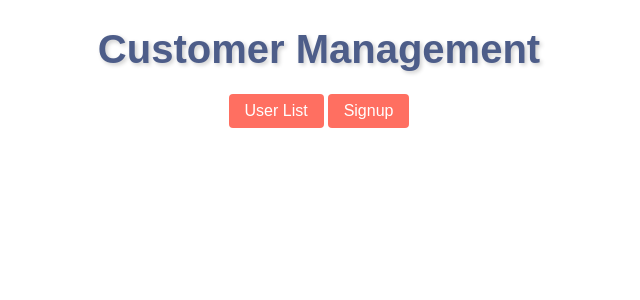
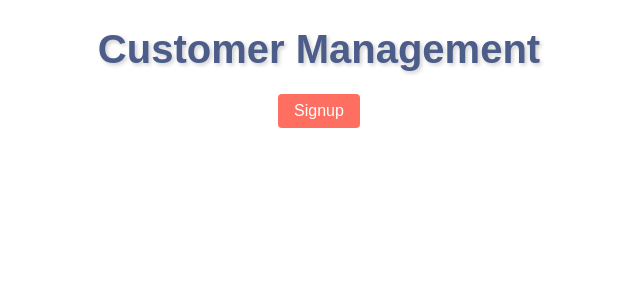
Before and after one commit to mahimahithefish/nueda_project_2024, a React (Create React App) app in the folder demo 2/client/user-frontend-management/: page /home in a window 1280 px wide. Shown: the top 300 px of the page, without its empty margins (321-961 px from the left). Built offline with nearby package versions, Linux system fonts and the light colour scheme.

Commit message:
home page fixes

```diff
--- a/demo 2/client/user-frontend-management/src/Home.js
+++ b/demo 2/client/user-frontend-management/src/Home.js
@@ -7,7 +7,6 @@ const Home = () => {
     return (
         <div className="home-container">
                 <div className="home-page">
-                    <button className="button" onClick={() => navigate('/users')}>User List</button>
                     <button className="button" onClick={() => navigate('/signup')}>Signup</button>
                 </div>
                 </div>
```
